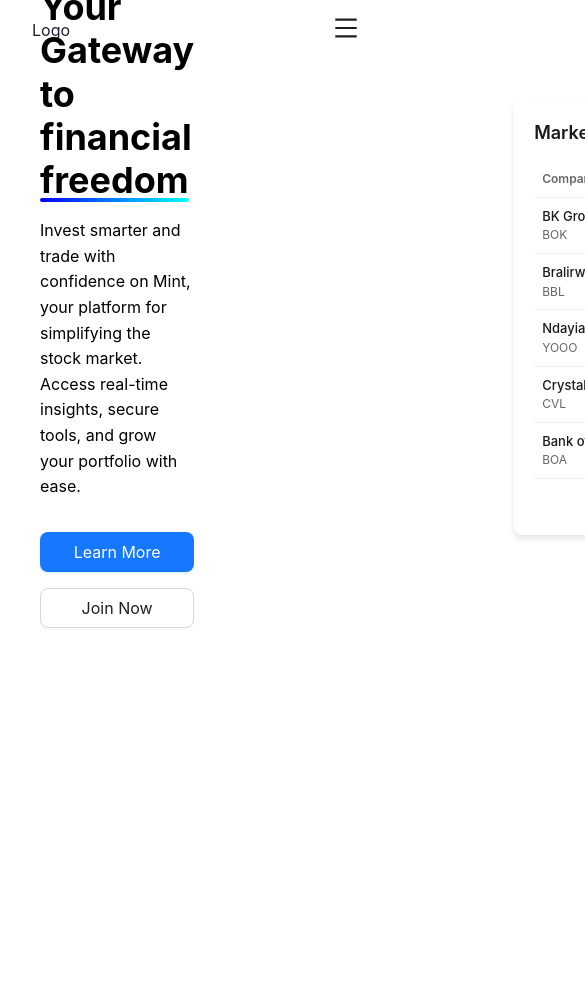
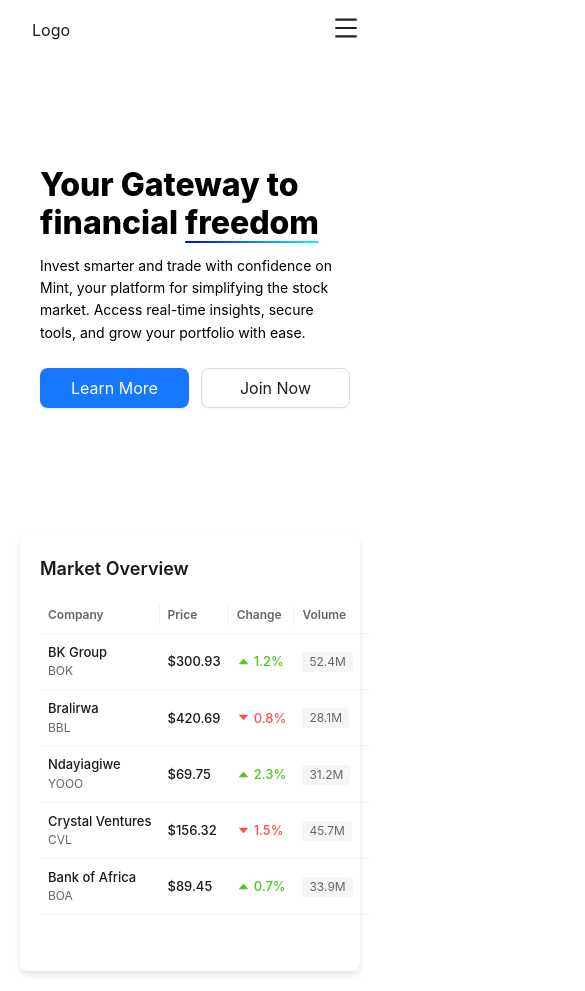
Before and after one commit to ntwalibrian/mint, a React (Vite) app: page / in a window 390 px wide. Shown: the top 991 px of the page, 585 px wide, since content can reach past the window. Before the commit the page ends 844 px from the top, so only its background shows below. Built offline with nearby package versions, Linux system fonts and the light colour scheme.

Commit message:
Components and responsiveness
Add FAQs component
Add Newsletter component
Fix responsive issue

```diff
--- a/package.json
+++ b/package.json
@@ -14,11 +14,14 @@
     "@chakra-ui/react": "^2.10.4",
     "@emotion/react": "^11.13.3",
     "@emotion/styled": "^11.13.0",
+    "@headlessui/react": "^2.2.0",
     "antd": "^5.22.0",
     "dotenv": "^16.4.5",
     "firebase": "^11.0.1",
     "flowbite-react": "^0.10.2",
     "framer-motion": "^11.11.11",
+    "lucide": "^0.460.0",
+    "lucide-react": "^0.460.0",
     "react": "^18.3.1",
     "react-dom": "^18.3.1",
     "react-router-dom": "^6.28.0",
--- /dev/null
+++ b/src/components/Accordion.tsx
@@ -0,0 +1,54 @@
+
+import { Disclosure, Transition } from '@headlessui/react';
+import { MinusCircle, PlusCircle } from 'lucide-react';
+
+interface DisclosureItem {
+  question: string;
+  answer: string;
+}
+
+interface DisclosureGroupProps {
+  items: DisclosureItem[];
+}
+
+export function DisclosureGroup({ items }: DisclosureGroupProps) {
+  return (
+    <div className="mx-auto w-full max-w-2xl space-y-4">
+      {items.map((item, index) => (
+        <Disclosure as="div" key={index}>
+          {({ open }) => (
+            <div className="bg-white rounded-xl overflow-hidden shadow-sm hover:shadow-md transition-shadow duration-200">
+              <Disclosure.Button className="group flex w-full items-center justify-between p-6">
+                <div className="flex items-center gap-4">
+                  <span className="flex items-center justify-center w-8 h-8 text-gray-700 font-medium text-sm">
+                    {index + 1}.
+                  </span>
+                  <span className="text-sm font-medium text-gray-900 group-hover:text-gray-700">
+                    {item.question}
+                  </span>
+                </div>
+                {open ? (
+                  <MinusCircle className="h-6 w-6 text-gray-500 group-hover:text-gray-400" />
+                ) : (
+                  <PlusCircle className="h-6 w-6 text-gray-500 group-hover:text-gray-400" />
+                )}
+              </Disclosure.Button>
+              <Transition
+                enter="transition duration-100 ease-out"
+                enterFrom="transform scale-95 opacity-0"
+                enterTo="transform scale-100 opacity-100"
+                leave="transition duration-75 ease-out"
+                leaveFrom="transform scale-100 opacity-100"
+                leaveTo="transform scale-95 opacity-0"
+              >
+                <Disclosure.Panel className="px-6 pb-6 text-sm text-gray-600">
+                  {item.answer}
+                </Disclosure.Panel>
+              </Transition>
+            </div>
+          )}
+        </Disclosure>
+      ))}
+    </div>
+  );
+}
--- /dev/null
+++ b/src/components/FAQs.tsx
@@ -0,0 +1,37 @@
+import { DisclosureGroup } from "./Accordion"
+import { Accordion_data } from "../mocks/AccordionData"
+import { Mail } from "lucide-react"
+
+function FAQs() {
+  return (
+    <div className="min-h-screen bg-white py-8 sm:py-12 px-4 sm:px-6 lg:px-8">
+      <div className="max-w-3xl mx-auto">
+        <div className="text-center mb-8 sm:mb-12">
+          <h2 className="text-2xl sm:text-3xl lg:text-4xl font-bold tracking-tight text-gray-900">
+            Frequently Asked Questions
+          </h2>
+          <p className="mt-3 sm:mt-4 text-base sm:text-lg text-gray-600">
+            Find answers to common questions about our services.
+          </p>
+        </div>
+
+        <DisclosureGroup items={Accordion_data}/>
+
+        <div className="mt-8 sm:mt-12 bg-[#eff6ff] rounded-xl p-6 sm:p-8 text-center shadow-sm w-full sm:w-[527px] mx-auto flex flex-col justify-center items-center min-h-[180px] sm:h-[220px]">
+          <h3 className="text-lg sm:text-xl font-semibold text-gray-900 mb-2">
+            Still have questions?
+          </h3>
+          <p className="text-sm sm:text-base text-gray-600 max-w-md">
+            We're sorry we couldn't provide you with the information you were looking for. Please contact us and we'll be happy to help.
+          </p>
+          <button className="mt-4 w-full sm:w-[154px] h-[44px] bg-blue-600 text-white rounded-lg hover:bg-blue-700 transition-colors duration-200 flex items-center justify-center">
+            <Mail className="mr-2" />
+            Contact us
+          </button>
+        </div>
+      </div>
+    </div>
+  )
+}
+
+export default FAQs
--- a/src/components/FeatureCard.tsx
+++ b/src/components/FeatureCard.tsx
@@ -1,4 +1,4 @@
-import React from 'react'
+
 import { Card } from "flowbite-react";
 interface Props {
     title: string;
--- a/src/components/Hero.css
+++ b/src/components/Hero.css
@@ -1,105 +1,117 @@
+/* Container */
 .grid-container {
-    width: 1216px;
-    height: 764px;
-    margin: 20px auto;
-    flex-direction: row;
-    justify-content: space-between;
-    padding: 40px;
+    max-width: 1216px;
+    min-height: 100vh;
+    margin: 0 auto;
+    padding: clamp(20px, 4vw, 40px);
     display: flex;
-    gap: 300px;
+    gap: clamp(40px, 8vw, 300px);
     align-items: flex-start;
 }
 
+/* Left Content Box */
 .left-box {
-    width: 592px;
-    height: 416px;
-    padding: 40px;
+    flex: 1;
+    max-width: 592px;
+    min-height: 416px;
+    padding: clamp(20px, 4vw, 40px);
     display: flex;
     flex-direction: column;
     justify-content: center;
 }
 
+/* Right Content Box */
 .right-box {
-    width: 340px;
-    height: 436px;
-
+    width: min(340px, 100%);
+    min-height: 436px;
     border-radius: 8px;
 }
 
-/* Text Styles */
+/* Typography */
 h1 {
-    font-weight: bolder;
-    font-size: 48px;
+    font-weight: 800;
+    font-size: clamp(2rem, 5vw, 3rem); /* 32px - 48px */
     line-height: 1.2;
-    margin-bottom: 16px;
+    margin-bottom: clamp(12px, 2vw, 16px);
     color: #000000;
 }
 
-
 .description {
-    font-size: 16px;
+    font-size: clamp(14px, 1.2vw, 16px);
     line-height: 1.6;
     color: #000000;
-    margin-bottom: 32px;
+    margin-bottom: clamp(24px, 4vw, 32px);
 }
 
 /* Button Group */
 .button-group {
     display: flex;
-    gap: 16px;
+    gap: clamp(12px, 2vw, 16px);
+    flex-wrap: nowrap; /* Prevent wrapping by default */
+    width: 100%;
+    max-width: 400px; /* Limit maximum width for better control */
 }
 
-/* Responsive Design */
-@media (max-width: 1280px) {
+.button-group > * {
+    flex: 1; /* Make buttons take equal width */
+    min-width: 120px; /* Minimum button width */
+    white-space: nowrap; /* Prevent text wrapping */
+}
+
+/* Artsy Underline Effect */
+.artsy-underline {
+    text-decoration: none;
+    position: relative;
+    display: inline-block;
+}
+
+.artsy-underline::after {
+    content: '';
+    position: absolute;
+    left: 0;
+    right: 0;
+    bottom: 0;
+    height: clamp(2px, 0.4vw, 4px);
+    background: linear-gradient(to right, #00f, #0ff);
+    border-radius: clamp(1px, 0.2vw, 2px);
+    transition: transform 0.3s ease;
+    transform-origin: left;
+}
+
+.artsy-underline:hover::after {
+    transform: scaleX(1.1);
+}
+
+/* Breakpoints */
+@media (max-width: 768px) {
     .grid-container {
-        width: 100%;
-        flex-direction: row;
-        height: auto;
-        padding: 20px;
+        flex-direction: column;
+        gap: 40px;
     }
 
     .left-box,
     .right-box {
         width: 100%;
-        max-width: 592px;
-        margin-bottom: 20px;
+        max-width: 100%;
     }
 }
 
-@media (max-width: 640px) {
-    .left-box {
-        padding: 20px;
+/* Only stack buttons on very small screens */
+@media (max-width: 360px) {
+    .button-group {
+        flex-direction: column;
+        width: 100%;
     }
 
-    h1 {
-        font-size: 36px;
-    }
-
-    .subtitle {
-        font-size: 20px;
-    }
-
-    .button-group {
-        flex-direction: column;
-    }
-
-    .button-group button {
+    .button-group > * {
         width: 100%;
+        min-width: unset;
     }
 }
 
-.artsy-underline {
-    text-decoration: none; /* Remove default underline */
-    position: relative; /* Position for the pseudo-element */
+/* Optional: Ensure proper box sizing */
+*, *::before, *::after {
+    box-sizing: border-box;
+    margin: 0;
+    padding: 0;
 }
-
-.artsy-underline::after {
-    content: ''; /* Create a pseudo-element */
-    position: absolute; /* Position it absolutely */
-    left: 0; /* Align to the left */
-    right: 0; /* Align to the right */
-    bottom: 0; /* Position at the bottom */
-    height: 4px; /* Height of the line */
-    background: linear-gradient(to right, #00f, #0ff); /* Bluish gradient */
-    border-radius: 2px; /* Optional: rounded edges */
-}
--- /dev/null
+++ b/src/components/Newsletter.tsx
@@ -0,0 +1,61 @@
+
+import { Mail } from 'lucide-react'
+import { Transition } from '@headlessui/react'
+
+export default function Newsletter() {
+
+
+  return (
+    <div className="mt-8 sm:mt-16 bg-[#eff6ff] rounded-xl shadow-sm w-full max-w-[1216px] min-h-[300px] sm:h-[372px] mx-auto relative overflow-hidden px-4 sm:px-0">
+      <div className="h-full flex flex-col sm:flex-row items-center justify-between p-6 sm:px-16 relative z-10">
+        <div className="max-w-xl w-full">
+          <h2 className="text-2xl sm:text-3xl font-bold text-gray-900 mb-3 sm:mb-4">
+            Subscribe to our newsletter
+          </h2>
+          <p className="text-gray-600 mb-6 sm:mb-8">
+            Stay up to date with the latest news, announcements, and articles.
+          </p>
+
+          <div className="flex flex-col sm:flex-row items-stretch sm:items-center space-y-4 sm:space-y-0 sm:space-x-4">
+            <div className="relative flex-grow">
+              <div className="absolute inset-y-0 left-0 flex items-center pl-4">
+                <Mail className="h-5 w-5 text-gray-400" />
+              </div>
+              <input
+                type="email"
+                placeholder="Enter your email"
+                className="w-full pl-12 pr-4 py-3 border border-gray-200 rounded-lg focus:outline-none focus:ring-2 focus:ring-blue-500 focus:border-transparent"
+
+              />
+            </div>
+
+            <Transition
+              show={true}
+              enter="transition-opacity duration-150"
+              enterFrom="opacity-0"
+              enterTo="opacity-100"
+              leave="transition-opacity duration-150"
+              leaveFrom="opacity-100"
+              leaveTo="opacity-0"
+            >
+              <button
+                className="w-full sm:w-auto bg-blue-600 text-white rounded-lg px-6 py-3 hover:bg-blue-700 transition-colors duration-200 font-medium focus:outline-none focus:ring-2 focus:ring-blue-500 focus:ring-offset-2"
+
+              >
+                Subscribe
+              </button>
+            </Transition>
+          </div>
+
+          <p className="mt-4 text-sm text-gray-500">
+            We care about your data. Read our{' '}
+            <a href="#" className="text-blue-600 hover:text-blue-700">
+              Privacy Policy
+            </a>
+          </p>
+        </div>
+      </div>
+      <div className="absolute inset-0 bg-gradient-to-r from-[#eff6ff]/50 to-transparent rounded-xl" />
+    </div>
+  )
+}
--- /dev/null
+++ b/src/mocks/AccordionData.ts
@@ -0,0 +1,22 @@
+export const Accordion_data = [
+    {
+      question: "What is Mint?",
+      answer: "Mint is a stock brokerage platform designed to make it easy for anyone to invest in stocks and build their financial future. With Mint, you can buy and sell stocks directly from your smartphone or computer."
+    },
+    {
+      question: "How do I sign up?",
+      answer: "To sign up, click on the Sign Up button on our website or app, fill in your personal details, verify your identity, and you’re ready to start investing."
+    },
+    {
+      question: " Is there a minimum amount to start investing?",
+      answer: "No, there is no minimum deposit required to open an account with Mint. You can start investing with as little as the price of one share."
+    },
+    {
+      question: "How do I deposit funds?",
+      answer: "Deposit funds via linked bank accounts (1-3 business days) or instantly using the Mint mobile app through mobile money or supported payment wallets."
+    },
+    {
+        question: "How do I withdraw my money?",
+        answer: "Withdraw funds to your linked bank account (up to 3 business days) or instantly to your mobile wallet."
+    }
+  ];
```
Also changed, not shown: src/pages/Home.tsx (+7 -2 lines), 1 other file (tests, documents, lock files or other folders).
